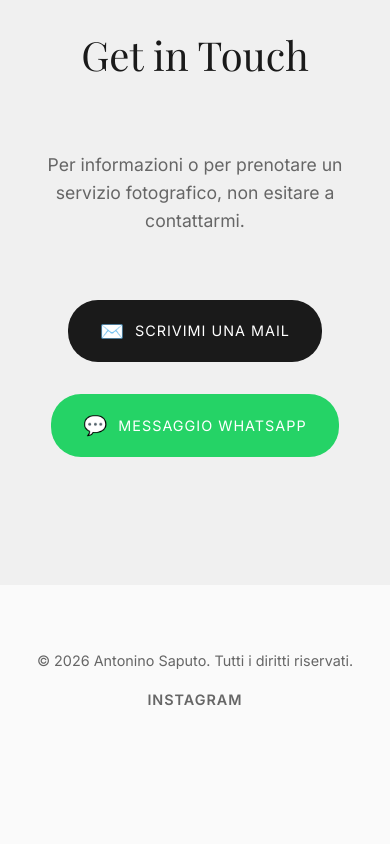
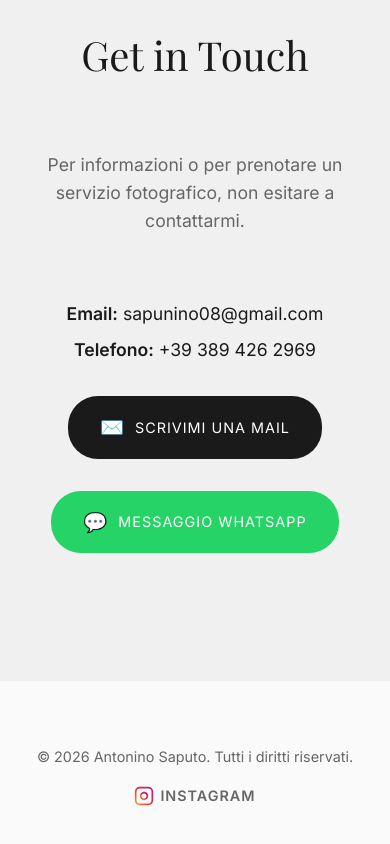
Before and after one commit to ninoclaudiofoto/saputo-photography-studio, a website: page index.html in a window 390 px wide. Shown: the part 10402-11246 px from the top of the page. Before the commit the page ends 11177 px from the top, so only its background shows below. Drawn offline with nearby package versions, Linux system fonts and the light colour scheme; a web font is replaced by a local one.

Commit message:
feat: add phone mail and instagram icon

```diff
--- a/assets/js/app.js
+++ b/assets/js/app.js
@@ -16,7 +16,20 @@ function populateUI(data) {
     document.getElementById('ui-name').textContent = data.name;
     document.title = `${data.name} | Photography`;
 
-    // Popola Navbar e Contatti
+    // Popola Navbar e Contatti Testuali
+    const textEmail = document.getElementById('text-email');
+    if (textEmail) {
+        textEmail.textContent = data.email;
+        textEmail.href = `mailto:${data.email}`;
+    }
+
+    const textPhone = document.getElementById('text-phone');
+    if (textPhone) {
+        textPhone.textContent = data.phone;
+        textPhone.href = `tel:${data.phone.replace(/\s+/g, '')}`;
+    }
+
+    // Popola Bottoni Contatti
     const btnMail = document.getElementById('btn-mail');
     btnMail.href = `mailto:${data.email}`;
 
--- a/index.html
+++ b/index.html
@@ -54,6 +54,11 @@
                     <h2 class="section-title">Get in Touch</h2>
                     <p class="contact-subtitle">Per informazioni o per prenotare un servizio fotografico, non esitare a contattarmi.</p>
 
+                    <div class="contact-info" style="margin-bottom: 2rem; font-size: 1.1rem;">
+                        <p style="margin-bottom: 0.5rem;"><strong style="font-weight:600;">Email:</strong> <a href="#" id="text-email"></a></p>
+                        <p><strong style="font-weight:600;">Telefono:</strong> <a href="#" id="text-phone"></a></p>
+                    </div>
+
                     <div class="contact-buttons">
                         <a href="#" class="btn btn-primary" id="btn-mail">
                             <span class="icon">✉️</span> Scrivimi una Mail
@@ -72,7 +77,23 @@
         <div class="container footer-content">
             <p>&copy; <span id="current-year"></span> Antonino Saputo. Tutti i diritti riservati.</p>
             <div class="social-links">
-                <a href="#" id="link-instagram" target="_blank" rel="noopener noreferrer">Instagram</a>
+                <a href="#" id="link-instagram" target="_blank" rel="noopener noreferrer" style="display:inline-flex; align-items:center; gap:6px;">
+                    <svg xmlns="http://www.w3.org/2000/svg" width="20" height="20" viewBox="0 0 24 24" fill="none" stroke="url(#ig-grad)" stroke-width="2" stroke-linecap="round" stroke-linejoin="round">
+                        <defs>
+                            <linearGradient id="ig-grad" x1="0%" y1="100%" x2="100%" y2="0%">
+                                <stop offset="0%" stop-color="#f09433" />
+                                <stop offset="25%" stop-color="#e6683c" />
+                                <stop offset="50%" stop-color="#dc2743" />
+                                <stop offset="75%" stop-color="#cc2366" />
+                                <stop offset="100%" stop-color="#bc1888" />
+                            </linearGradient>
+                        </defs>
+                        <rect x="2" y="2" width="20" height="20" rx="5" ry="5"></rect>
+                        <path d="M16 11.37A4 4 0 1 1 12.63 8 4 4 0 0 1 16 11.37z"></path>
+                        <line x1="17.5" y1="6.5" x2="17.51" y2="6.5"></line>
+                    </svg>
+                    Instagram
+                </a>
             </div>
         </div>
     </footer>
```
